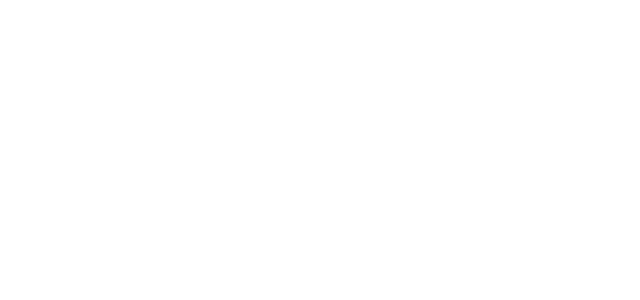
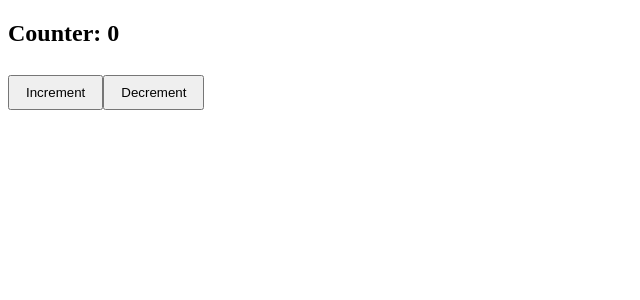
Before and after one commit to markneilcordero/nuxt_coding_challenge, a Nuxt app: page /easy_challenge_number_5 in a window 1280 px wide. Before the commit this address had no page. Shown: the top 300 px of the page, without its empty margins (0-640 px from the left). Built offline with nearby package versions, Linux system fonts and the light colour scheme.

Commit message:
Add easy_challenge_number_5.vue

```diff
--- /dev/null
+++ b/components/Counter2.vue
@@ -0,0 +1,21 @@
+<template>
+    <div>
+        <h2>Counter: {{ count }}</h2>
+        <button @click="increment">Increment</button>
+        <button @click="decrement">Decrement</button>
+    </div>
+</template>
+
+<script setup>
+import { ref } from 'vue';
+
+const count = ref(0);
+
+const increment = () => {
+    count.value++;
+};
+
+const decrement = () => {
+    count.value--;
+};
+</script>
--- /dev/null
+++ b/pages/easy_challenge_number_5.vue
@@ -0,0 +1,9 @@
+<template>
+    <div>
+        <Counter2 />
+    </div>
+</template>
+
+<script setup>
+import Counter2 from '@/components/Counter2.vue';
+</script>
```
